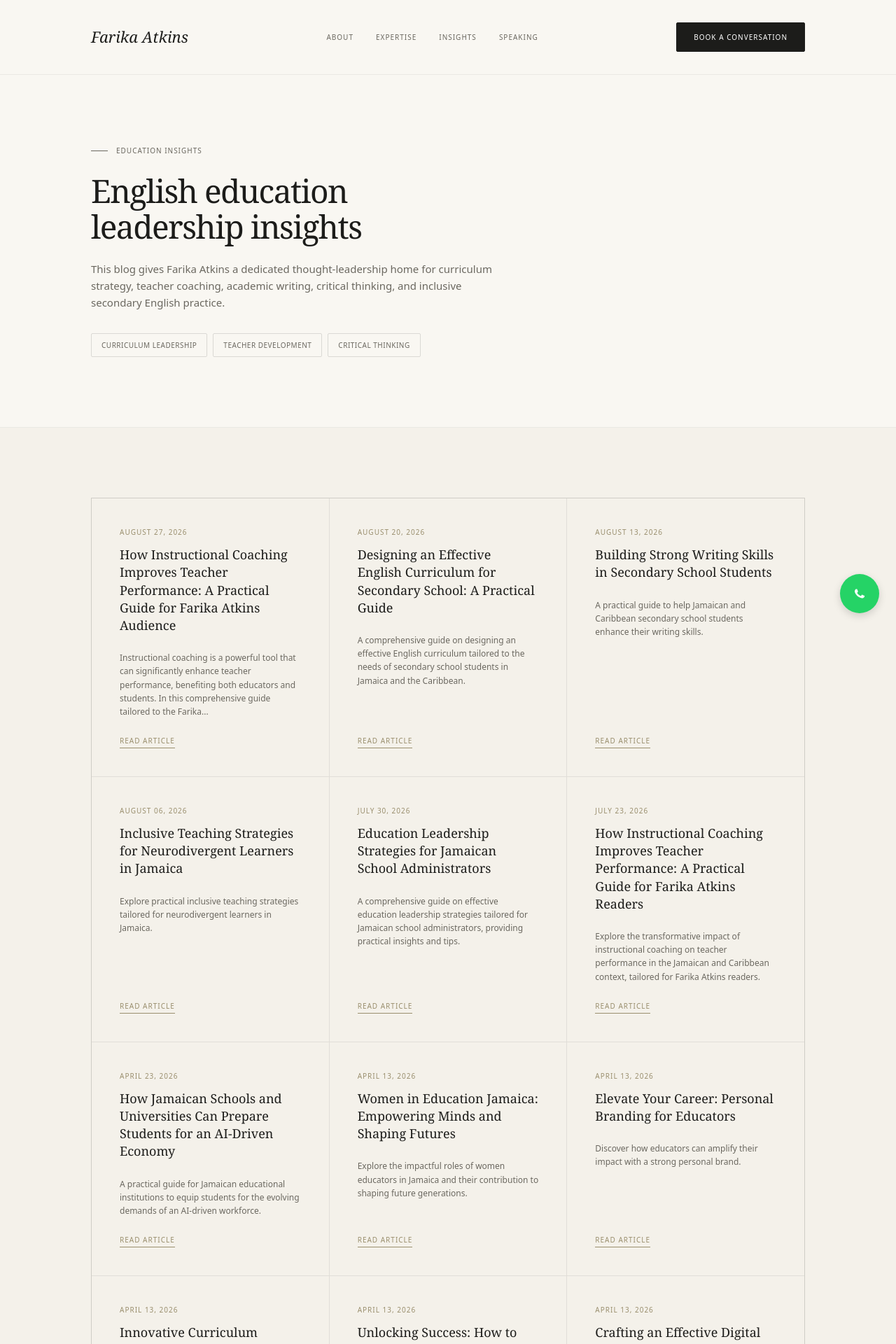
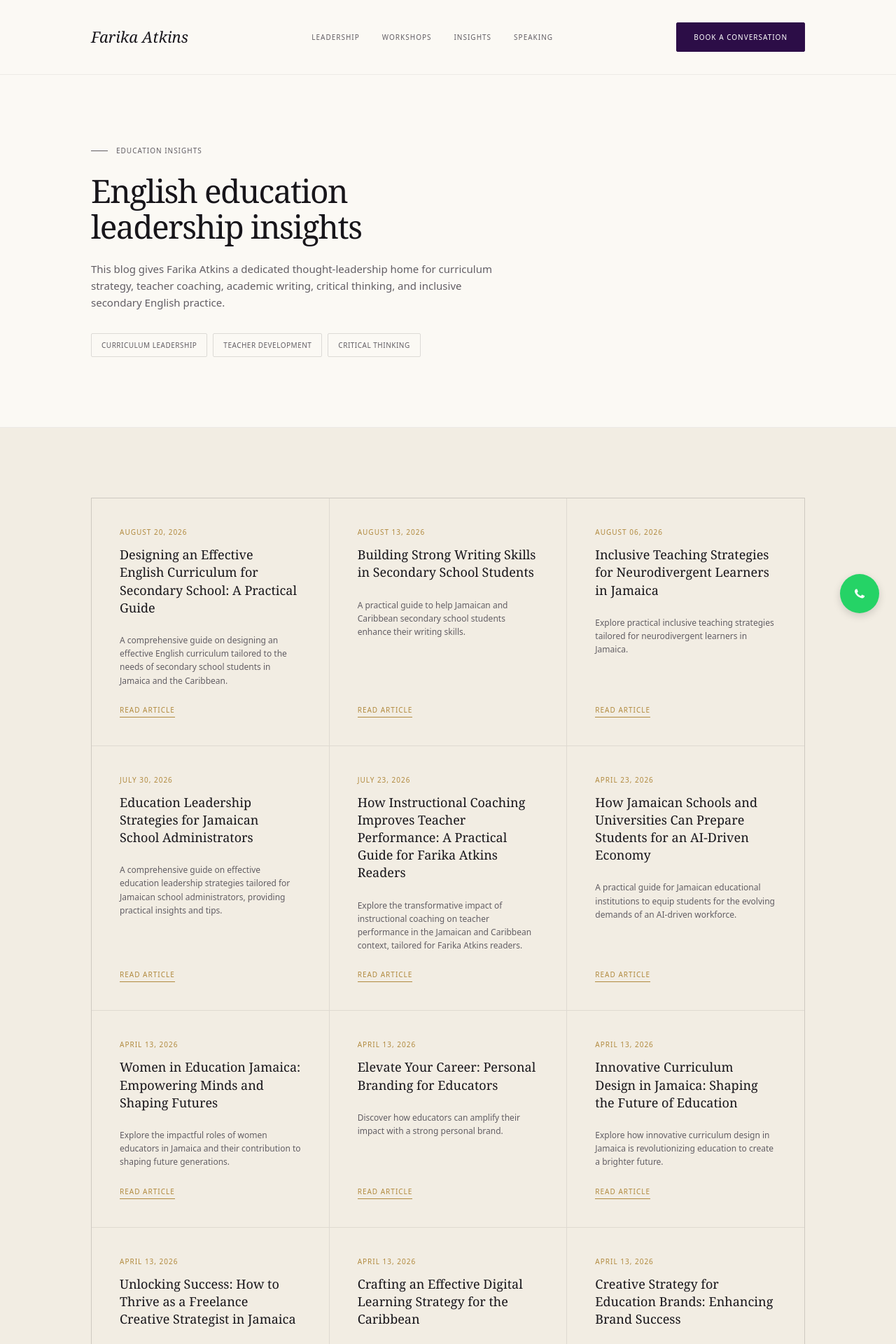
Before and after one commit to willylondon/farika-portfolio, a Jekyll site: the page built from blog.html, in a window 1280 px wide. Shown: the top 1920 px of the page at 70% size. Built offline with Jekyll 4.4.1, drawn with Linux system fonts in a browser that asks for light colours.

Commit message:
Feature Domain 4 professional learning workshop

```diff
--- a/blog.html
+++ b/blog.html
@@ -44,14 +44,14 @@
 
   <style>
     :root {
-      --bg: #f9f7f2;
-      --text-main: #1c1c1a;
-      --text-muted: #6b6860;
-      --accent: #9a8f6e;
-      --section-dark: #1c1c1a;
-      --card-warm: #ede9df;
-      --hero-panel: #e6e0d2;
-      --stat-strip: #ddd8c8;
+      --bg: #fbf9f4;
+      --text-main: #17151a;
+      --text-muted: #625e64;
+      --accent: #b18a3f;
+      --section-dark: #2c0d47;
+      --card-warm: #f2ede3;
+      --hero-panel: #eee8dc;
+      --stat-strip: #e2dac9;
 
       --font-serif: Georgia, serif;
       --font-sans: system-ui, -apple-system, blinkmacsystemfont, "Segoe UI", roboto, sans-serif;
@@ -168,7 +168,7 @@
     .section-pad { padding: 100px 0; border-bottom: 1px solid rgba(0,0,0,0.06); }
 
     /* Blog */
-    .blog-section { background: #f4f1ea; }
+    .blog-section { background: #f2ede3; }
     .blog-grid {
       display: grid;
       grid-template-columns: repeat(auto-fit, minmax(320px, 1fr));
@@ -177,7 +177,7 @@
       border: 1px solid rgba(0,0,0,0.08); /* outer border */
     }
     .blog-post {
-      background: #f4f1ea;
+      background: #f2ede3;
       padding: 40px;
       display: flex;
       flex-direction: column;
@@ -257,8 +257,8 @@
     <div class="container flex justify-between items-center">
       <a href="{{ '/' | relative_url }}" class="brand">Farika Atkins</a>
       <nav class="nav-links">
-        <a href="{{ '/index.html#about' | relative_url }}" class="nav-link">About</a>
-        <a href="{{ '/index.html#expertise' | relative_url }}" class="nav-link">Expertise</a>
+        <a href="{{ '/index.html#leadership' | relative_url }}" class="nav-link">Leadership</a>
+        <a href="{{ '/index.html#workshop' | relative_url }}" class="nav-link">Workshops</a>
         <a href="{{ '/blog.html' | relative_url }}" class="nav-link">Insights</a>
         <a href="{{ '/index.html#contact' | relative_url }}" class="nav-link">Speaking</a>
       </nav>
@@ -302,7 +302,7 @@
     <div class="container footer-inner">
       <div class="footer-copy">&copy; 2026 Farika Atkins. All rights reserved.</div>
       <div class="footer-links">
-        <a href="{{ '/index.html#about' | relative_url }}" class="nav-link">About</a>
+        <a href="{{ '/index.html#leadership' | relative_url }}" class="nav-link">Leadership</a>
         <a href="{{ '/blog.html' | relative_url }}" class="nav-link">Blog</a>
         <a href="{{ '/index.html#contact' | relative_url }}" class="nav-link">Contact</a>
       </div>
```
Also changed, not shown: BLOG_PUBLISHING_WORKFLOW.md (+5 -5 lines), _layouts/post.html (+21 -16 lines), _posts/2026-08-27-how-instructional-coaching-improves-teacher-performance.md (+1 -0 lines), index.html (+39 -26 lines), README.md, assets/media/farika-danielson-domain-4-workshop.webp (added).
